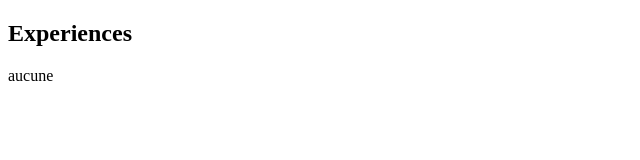
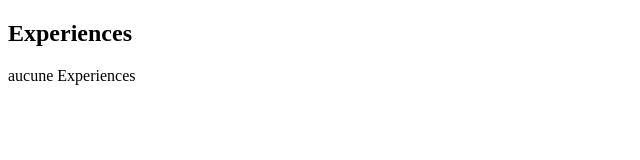
Before and after one commit to mugiwara-no-yazid/mon_cv, a plain HTML site: page index.html in a window 1280 px wide. Shown: the whole page, without its empty margins (0-640 px from the left). Drawn offline with Linux system fonts and the light colour scheme.

Commit message:
ajout de competence

```diff
--- a/index.html
+++ b/index.html
@@ -9,7 +9,7 @@
 <body>
     <h2> Experiences </h2>
     <section>
-        aucune
+        aucune Experiences
    </section>
 
 </body>
```
